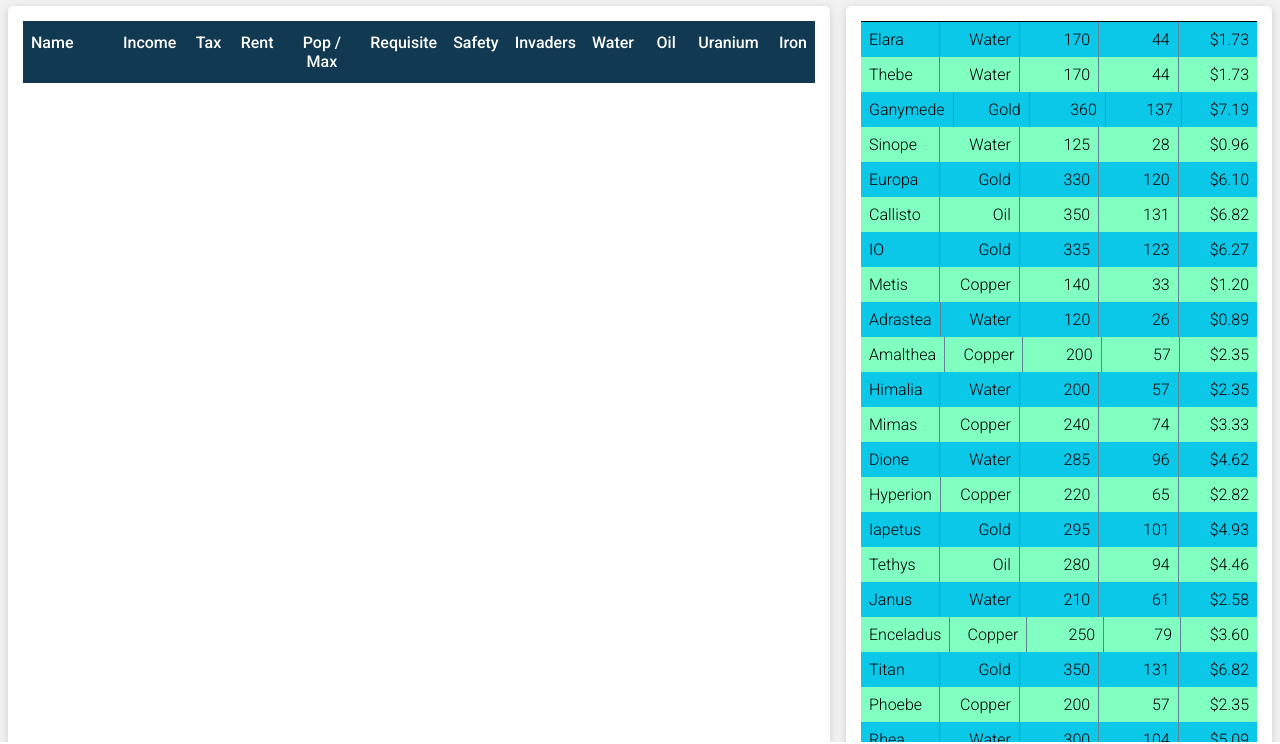
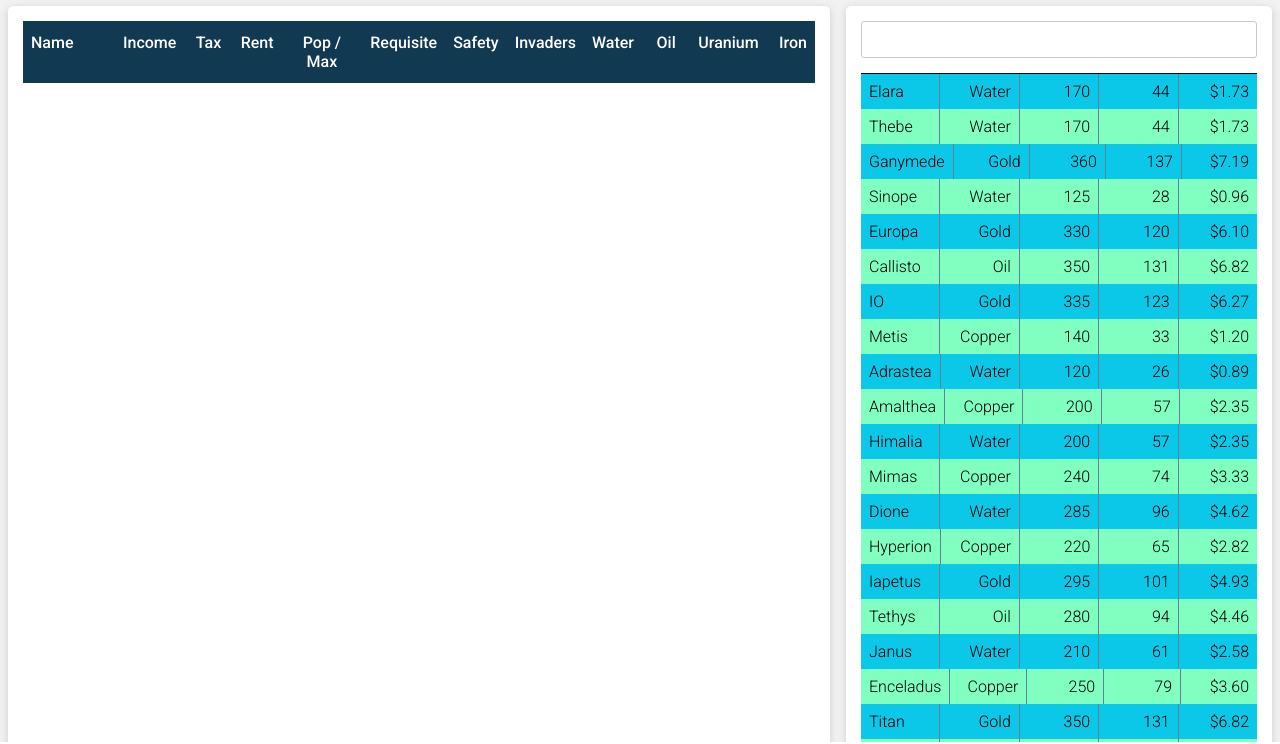
Before and after one commit to Curtisbaker3/galactic-conquest, a plain HTML site: page Index.html in a window 1280 px wide. Shown: the part 58-802 px from the top of the page. Drawn offline with nearby package versions, Linux system fonts and the light colour scheme.

Commit message:
Added planet search.

```diff
--- a/Index.html
+++ b/Index.html
@@ -65,6 +65,7 @@
                 </div>
             </div>
             <div class="card">
+                <input id="planet-search" style="width: 100%;margin-bottom:15px;" oninput="handlePlanetSearch()" />
                 <div id="uniquePlanetData">STUFF</div>
             </div>
         </div>
--- a/planetResources.js
+++ b/planetResources.js
@@ -354,6 +354,7 @@ function shuffleResources() {
     }*/
 }
 
+var searchstr = '';
 drawUniqueUnknownPlanets();
 function drawUniqueUnknownPlanets() {
     var unknownPlanetList = document.getElementById('uniquePlanetData');
@@ -371,8 +372,23 @@ function synthesizeOtherPlanetData() {
     }
 }
 
+function handlePlanetSearch() {
+    var input = document.getElementById('planet-search');
+    searchstr = input.value;
+    drawUniqueUnknownPlanets();
+};
+
 function renderUniquePlanet (i) {
     synthesizeOtherPlanetData();
+    let title = planetResources[i].title.toLowerCase();
+    let search = searchstr.toLowerCase();
+    if (search) {
+        console.log(search);
+        console.log(title);
+        if (title.indexOf(search) === -1) {
+            return '';
+        }
+    }
     return `
         <div class="table-row-unique table-row" onclick="onSubmitPlanet(${i})">
             <div class="table-text one">${ planetResources[i].title }</div>
```
